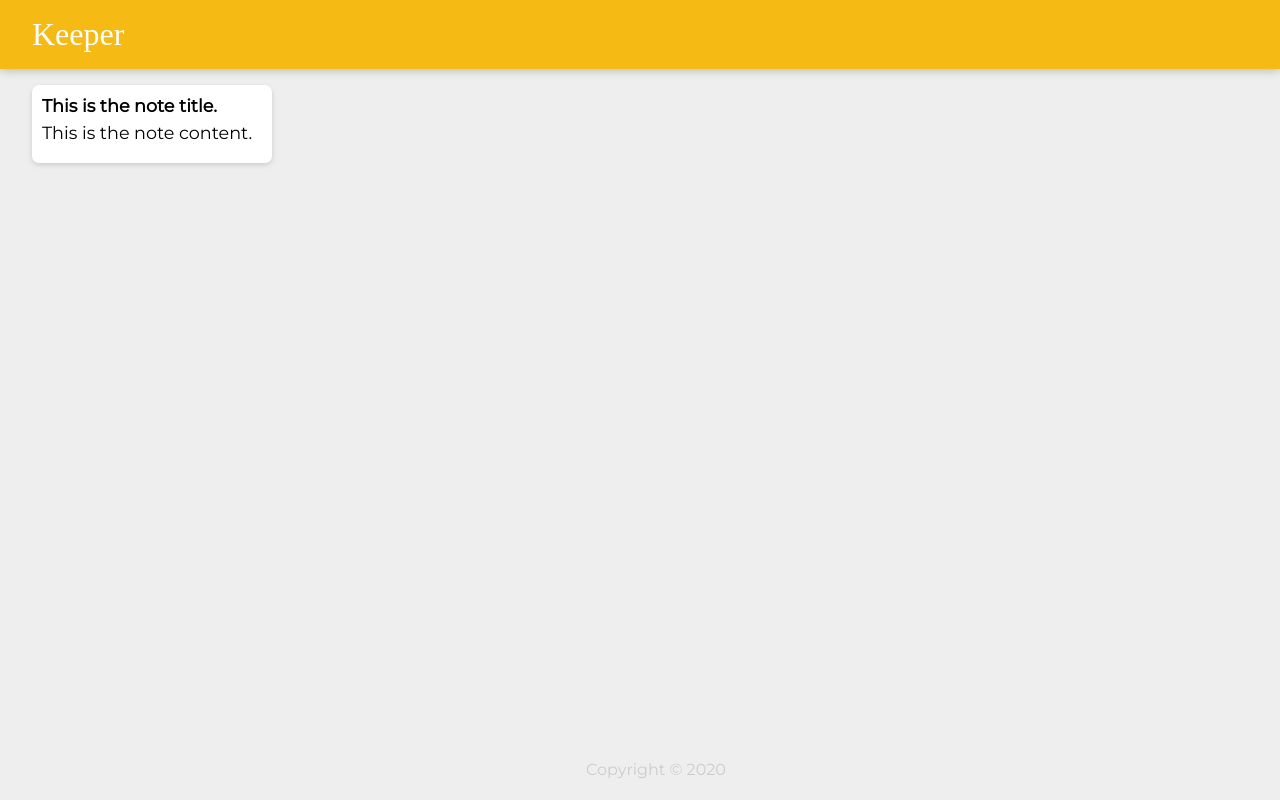
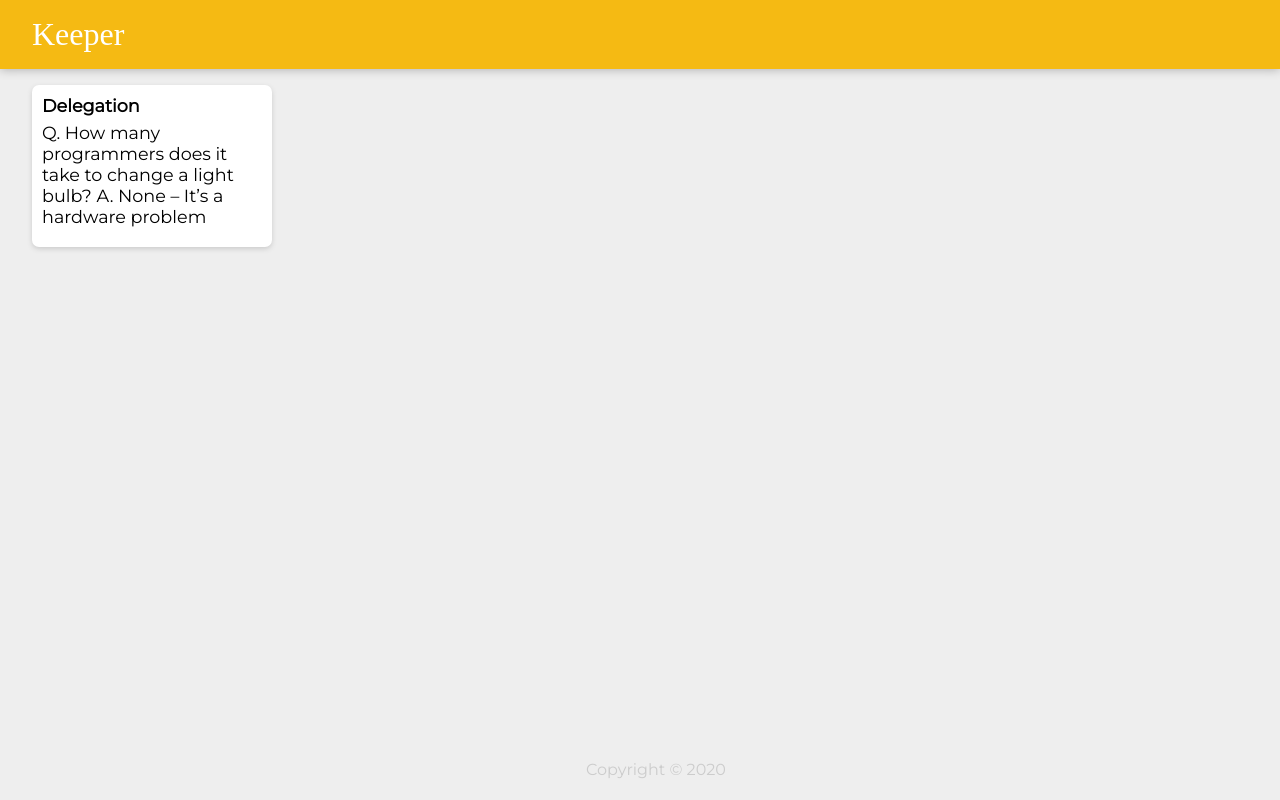
Before and after one commit to vikramoff24/Make-Notes, a React (Create React App) app: page / in a window 1280 px wide. Built offline with nearby package versions, Linux system fonts and the light colour scheme; a web font is replaced by a local one.

Commit message:
Added Props

```diff
--- a/src/Components/App.jsx
+++ b/src/Components/App.jsx
@@ -2,10 +2,11 @@
 import Header from "./Header";
 import Footer from "./Footer";
 import Note from "./Note";
+import Notes from "../Notes"
 function App()
 {
     return <div><Header/>
-    <Note/>
+    <Note key={Notes[0].key} title={Notes[0].title} content={Notes[0].content}/>
     <Footer/>
     </div>
 }
--- a/src/Components/Note.jsx
+++ b/src/Components/Note.jsx
@@ -1,10 +1,10 @@
 import React from "react";
 
-function Note()
+function Note(props)
 {
     return <div class="note">
-        <h1>This is the note title.</h1>
-        <p>This is the note content.</p>
+        <h1>{props.title}</h1>
+        <p>{props.content}</p>
     </div>
 }
 export default Note;
--- /dev/null
+++ b/src/Notes.js
@@ -0,0 +1,28 @@
+const notes = [
+    {
+      key: 1,
+      title: "Delegation",
+      content:
+        "Q. How many programmers does it take to change a light bulb? A. None – It’s a hardware problem"
+    },
+    {
+      key: 2,
+      title: "Loops",
+      content:
+        "How to keep a programmer in the shower forever. Show him the shampoo bottle instructions: Lather. Rinse. Repeat."
+    },
+    {
+      key: 3,
+      title: "Arrays",
+      content:
+        "Q. Why did the programmer quit his job? A. Because he didn't get arrays."
+    },
+    {
+      key: 4,
+      title: "Hardware vs. Software",
+      content:
+        "What's the difference between hardware and software? You can hit your hardware with a hammer, but you can only curse at your software."
+    }
+  ];
+
+  export default notes;
```
